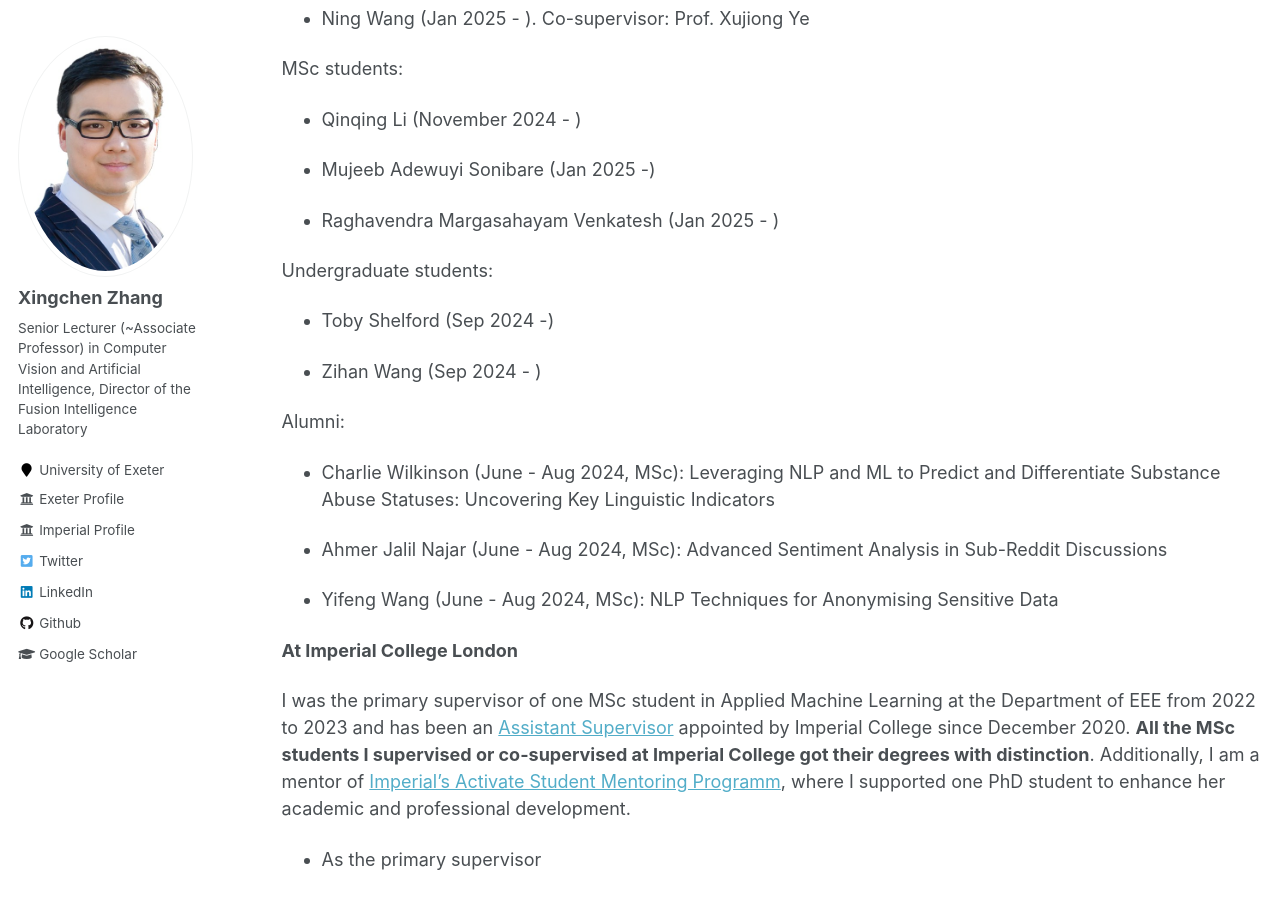
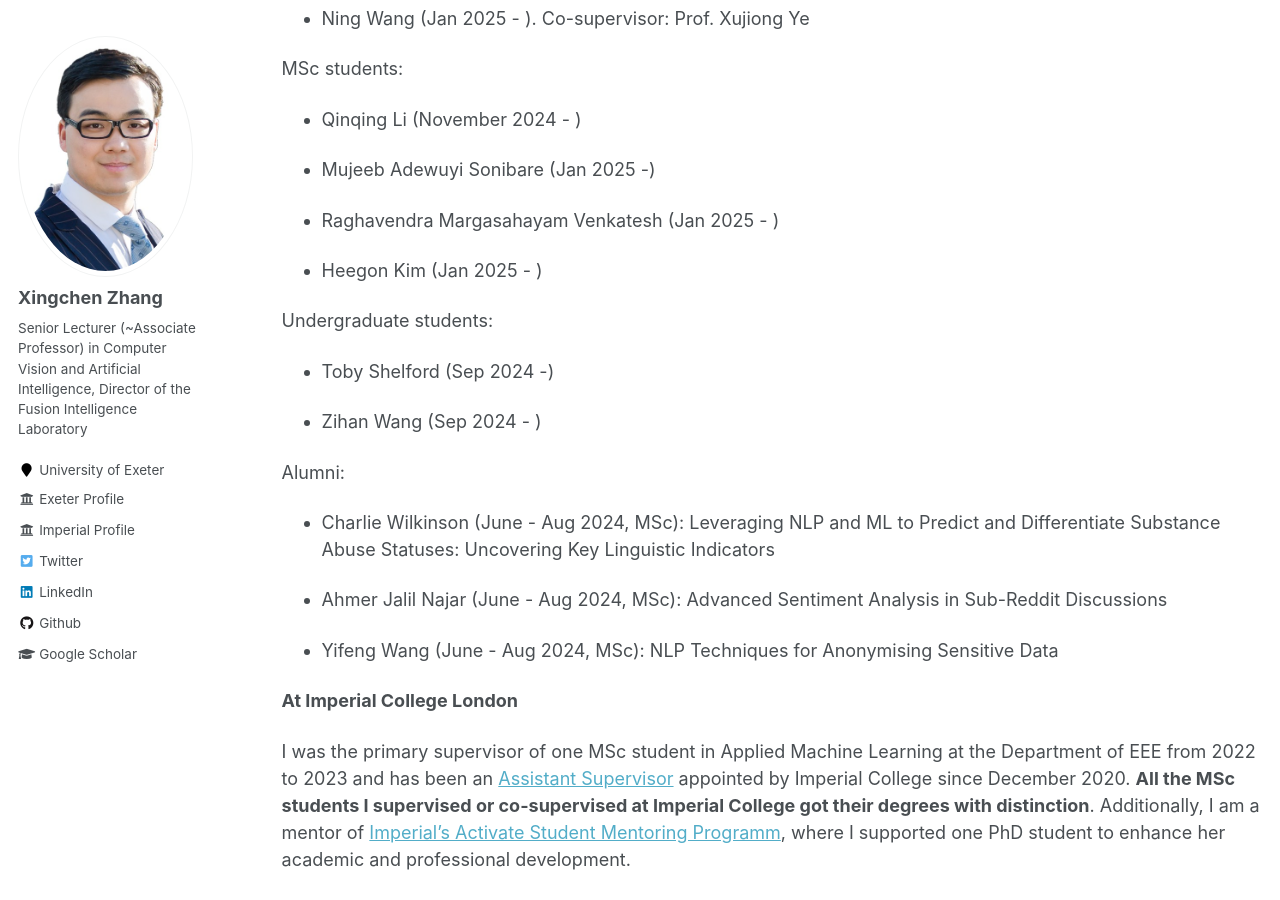
Before and after one commit to xingchenzhang/xingchenzhang.github.io, a Jekyll site: the page built from _pages/team.md, in a window 1280 px wide and 900 px high, scrolled down 519 px. Built offline with Jekyll 4.4.1, drawn with Linux system fonts in a browser that asks for light colours.

Commit message:
update team

```diff
--- a/_pages/team.md
+++ b/_pages/team.md
@@ -27,6 +27,7 @@ MSc students:
 
 - Raghavendra Margasahayam Venkatesh (Jan 2025 - )
 
+- Heegon Kim (Jan 2025 - )
 
 Undergraduate students:
 
```
